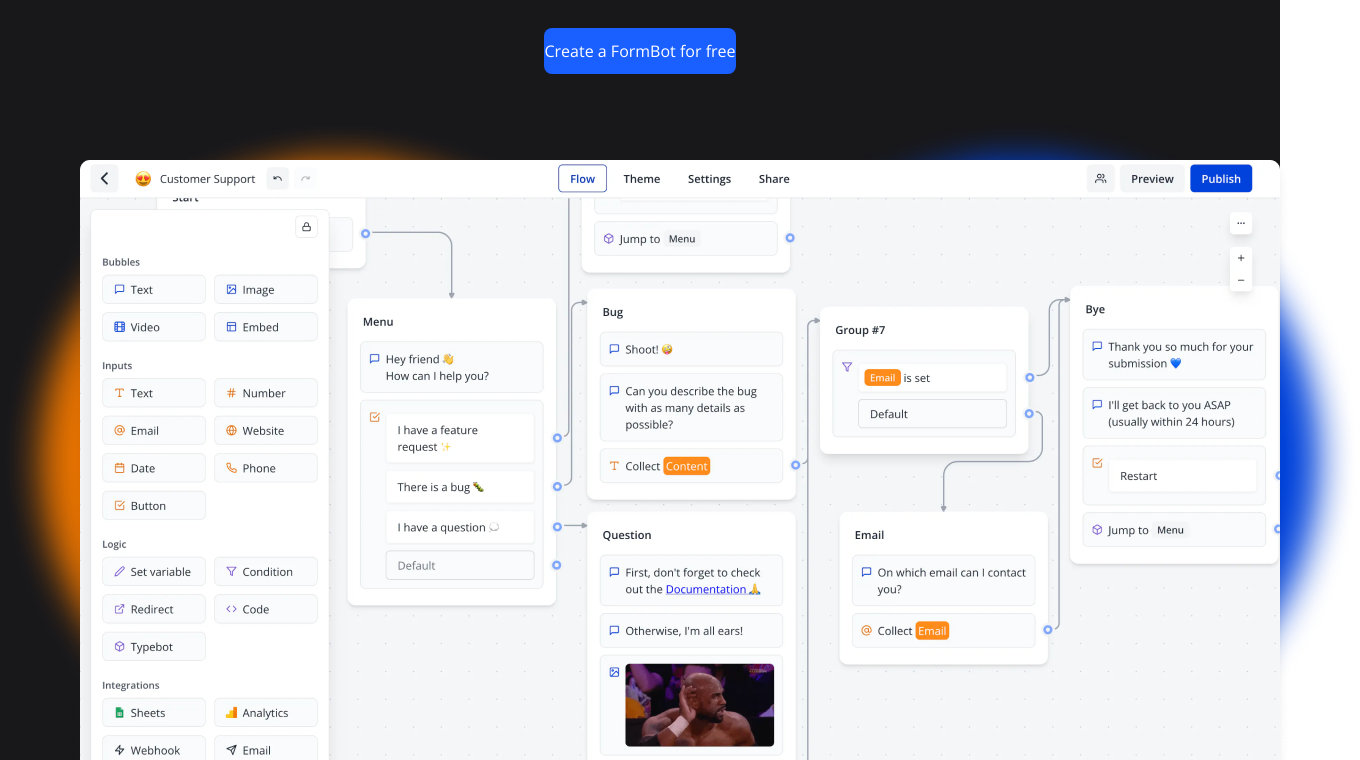
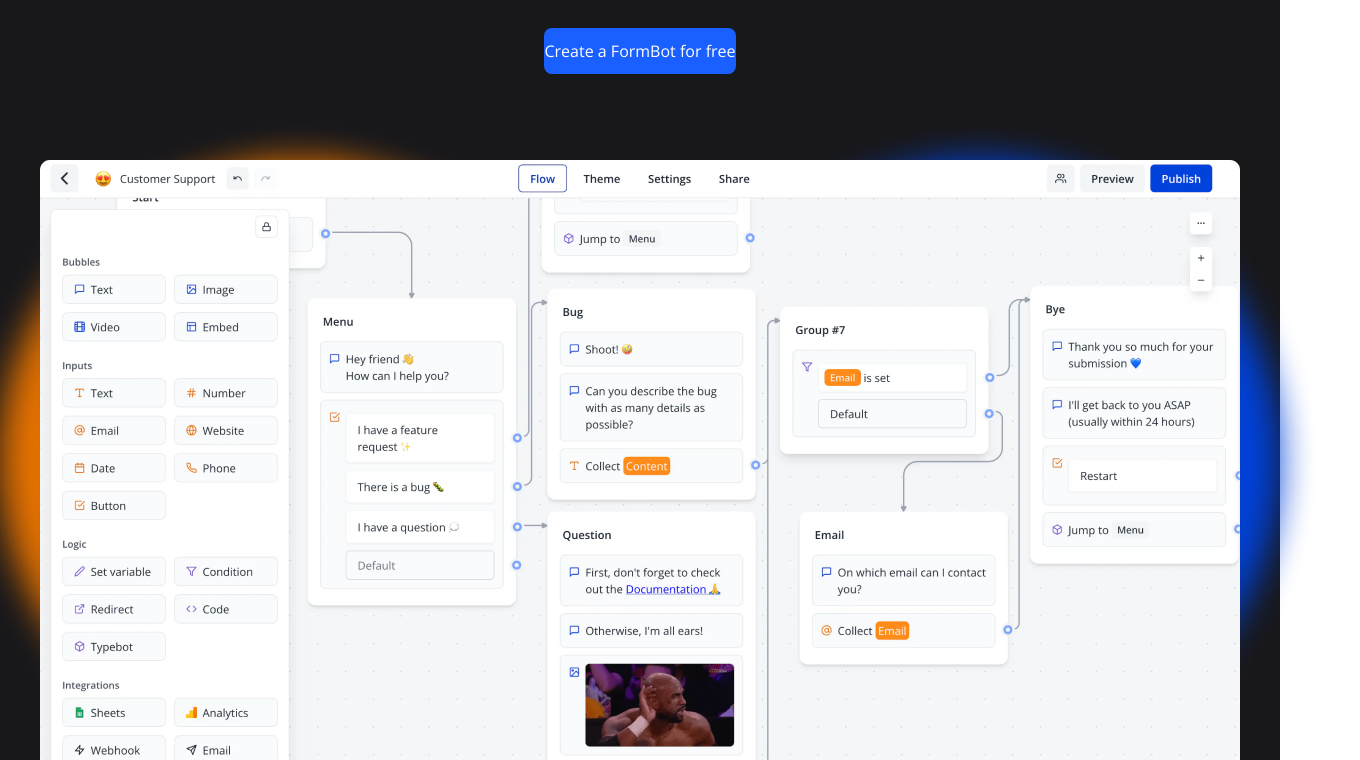
Before and after one commit to GauravASY/FormBot, a React (Vite) app in the folder Client/: page / in a window 1280 px wide. Shown: the part 360-1120 px from the top of the page, 1360 px wide, since content can reach past the window. Built offline with nearby package versions, Linux system fonts and the light colour scheme.

Commit message:
bug fixes

```diff
--- a/Client/Pages/LandingPage.jsx
+++ b/Client/Pages/LandingPage.jsx
@@ -40,7 +40,7 @@ function LandingPage() {
                 <button className='button'  onClick={()=> navigate('/signin')}> Create a FormBot for free</button>
             </div>
         </div>
-        <div>
+        <div style={{display:'flex', justifyContent:'center', alignItems:'center'}}>
             <img src={mainImage} className='Image'/>
         </div>
         <Footer/>
```
